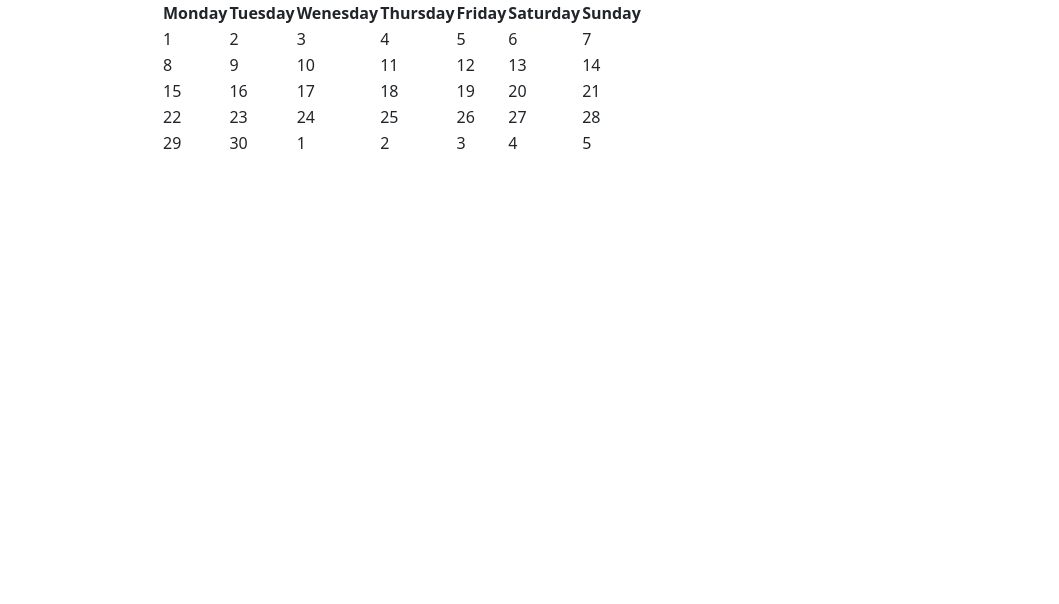
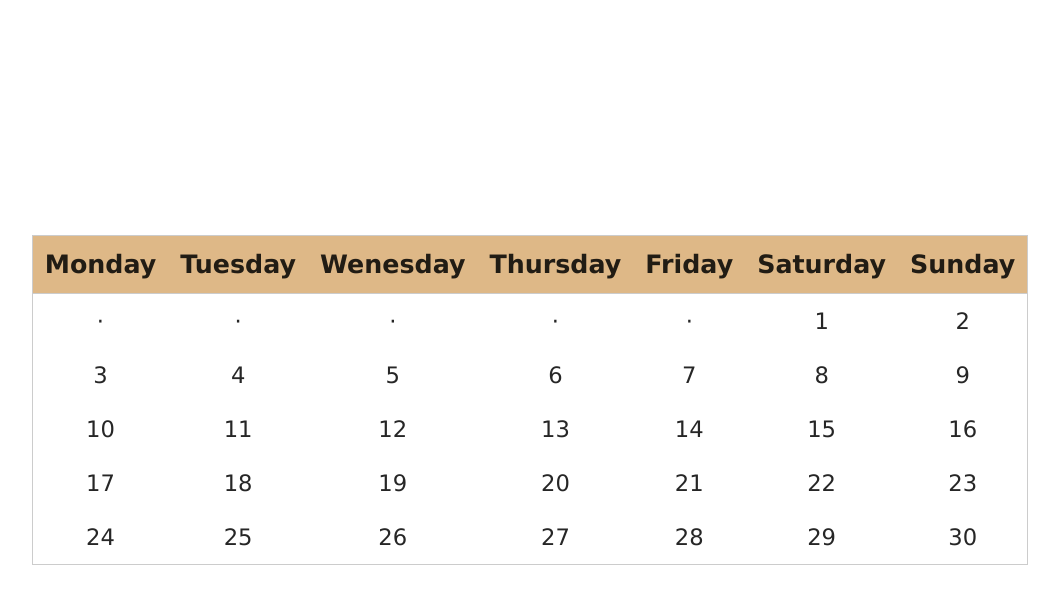
Before and after one commit to sergeemmanuelk/DI-Bootcamp-Week3-Day1-exercisesXPNinja, a plain HTML site: page index.html in a window 1280 px wide. Shown: the whole page, without its empty margins (110-1169 px from the left). Drawn offline with nearby package versions, Linux system fonts and the light colour scheme.

Commit message:
Update Exercise

```diff
--- a/index.html
+++ b/index.html
@@ -6,18 +6,9 @@
     <meta name="viewport" content="width=device-width, initial-scale=1.0">
     <title>Document</title>
     <link href="https://cdn.jsdelivr.net/npm/bootstrap@5.2.3/dist/css/bootstrap.min.css" rel="stylesheet" integrity="sha384-rbsA2VBKQhggwzxH7pPCaAqO46MgnOM80zW1RWuH61DGLwZJEdK2Kadq2F9CUG65" crossorigin="anonymous">
+    <link rel="stylesheet" href="style.css">
 </head>
 <body>
-    <div class="container">
-        <div class="row d-flex justify-content-center align-items-center">
-            <div class="col-md-8">
-                <div id="calendar"></div>
-            </div>
-        </div>
-    </div>
-
-
-
     <script src="script.js"></script>
     <script src="https://cdn.jsdelivr.net/npm/bootstrap@5.2.3/dist/js/bootstrap.bundle.min.js" integrity="sha384-kenU1KFdBIe4zVF0s0G1M5b4hcpxyD9F7jL+jjXkk+Q2h455rYXK/7HAuoJl+0I4" crossorigin="anonymous"></script>
 </body>
--- a/script.js
+++ b/script.js
@@ -1,52 +1,61 @@
 function createCalendar(year, month) {
-    // Get the first day of the month
-    let firstDay = new Date(year, month - 1, 1)
-    // Get the last day of the month
-    let lastDay = new Date(year, month, 0)
+    let table = document.createElement('table')
+    // Create table header for weekday names
+    table.appendChild(document.createElement('thead'))
+    let trElement = document.createElement('tr')
+    let days = ['Monday', 'Tuesday', 'Wenesday', 'Thursday', 'Friday', 'Saturday', 'Sunday']
+    days.forEach(d => {
+        let th = document.createElement('th')
+        th.textContent = d
+        trElement.appendChild(th)
+    })
+    table.querySelector('thead').appendChild(trElement)
+    // Build a list of all the days in the given month
+    let date = new Date(year, month, 0),
+        daysCount = date.getDate(),
+        dates = []
 
-    // Create the table element
-    let table = document.createElement('table')
-
-    // Create the table header element
-    let thead = document.createElement('thead')
-    table.appendChild(thead)
-    let tr = document.createElement('tr')
-    thead.appendChild(tr)
-
-    let weekdayNames = ['Monday', 'Tuesday', 'Wenesday', 'Thursday', 'Friday', 'Saturday', 'Sunday']
-
-    for (let i = 0; i < 7; i++) {
-        let th = document.createElement('th')
-        th.textContent = weekdayNames[i]
-        tr.appendChild(th)
+    for (let day = 1; day <= daysCount; day++) {
+        date.setDate(day)
+        dates.push(new Date(date.getFullYear(), date.getMonth(), date.getDate()))
     }
 
-    // Create the table body element
-    let tbody = document.createElement('tbody')
-    table.appendChild(tbody)
+    let cal = [] // Calendar
+    let week = []
+    week.length = 7
+    week.fill(null)
+    dates.forEach(d => {
+        let j = d.getDay()
+        if (j === 1) { // Monday
+            // Start a new week on every monday
+            week = []
+            week.length = 7
+            week.fill(null)
+        }
+        week[(j - 1 + 7) % 7] = d
+        if (j === 0 || d.getDate() === daysCount) // Sunday or end of month
+            // Sunday is the last day of the week
+            cal.push(week)
+    })
 
-    // Create a row for each week in the month
-    let currentDay = firstDay
+    // Add weeks as rows (tr) and days as columns (td) to the table
+    table.appendChild(document.createElement('tbody'))
+    let today = new Date()
+    cal.forEach(w => {
+        let tr = document.createElement('tr')
+        w.forEach(d => {
+            let td = document.createElement('td')
+            td.innerHTML = d === null ? '&middot;' : d.getDate().toString()
+            if (d !== null && d.toDateString() == today.toDateString())
+                td.classList.add('today') // Highlight today on the calendar
+            tr.appendChild(td)
+        })
+        table.querySelector('tbody').appendChild(tr)
+    })
 
-    while (currentDay <= lastDay) {
-        let tr = document.createElement('tr')
-        tbody.appendChild(tr)
-
-        for (let i = 0; i < 7; i++) {
-            let td = document.createElement('td')
-            tr.appendChild(td)
-
-            if (currentDay.getMonth() === firstDay.getMonth()) {
-                td.textContent = currentDay.getDate()
-            }
-
-            currentDay.setDate(currentDay.getDate() + 1)
-        }
-    }
-
-    // Return the table element
-    return table;
+    // Add the calendar table to the document
+    let firstEl = document.body.children[0]
+    firstEl.parentNode.insertBefore(table, firstEl)
 }
 
-let calendar = createCalendar(2012, 9);
-document.getElementById('calendar').appendChild(calendar);
+createCalendar(2012, 9)
--- /dev/null
+++ b/style.css
@@ -0,0 +1,39 @@
+*{
+    margin: 0;
+    padding: 0;
+    box-sizing: border-box;
+}
+
+body{
+    display: flex;
+    justify-content: center;
+    align-items: center;
+    height: 100vh;
+    font-size: 17pt;
+    font-family: Verdana, Geneva, Tahoma, sans-serif;
+    color: rgba(0,0,0,0.85);
+}
+
+table {
+    border-collapse: collapse;
+    border: none;
+}
+
+thead, tbody{
+    border: 1px solid #ccc
+}
+
+th{
+    background-color: burlywood;
+    font-size: 19pt;
+    font-weight: 900;
+}
+
+th,td{
+    padding: 10px 12px;
+    text-align: center;
+}
+
+.today{
+    background-color: burlywood;
+}
```
